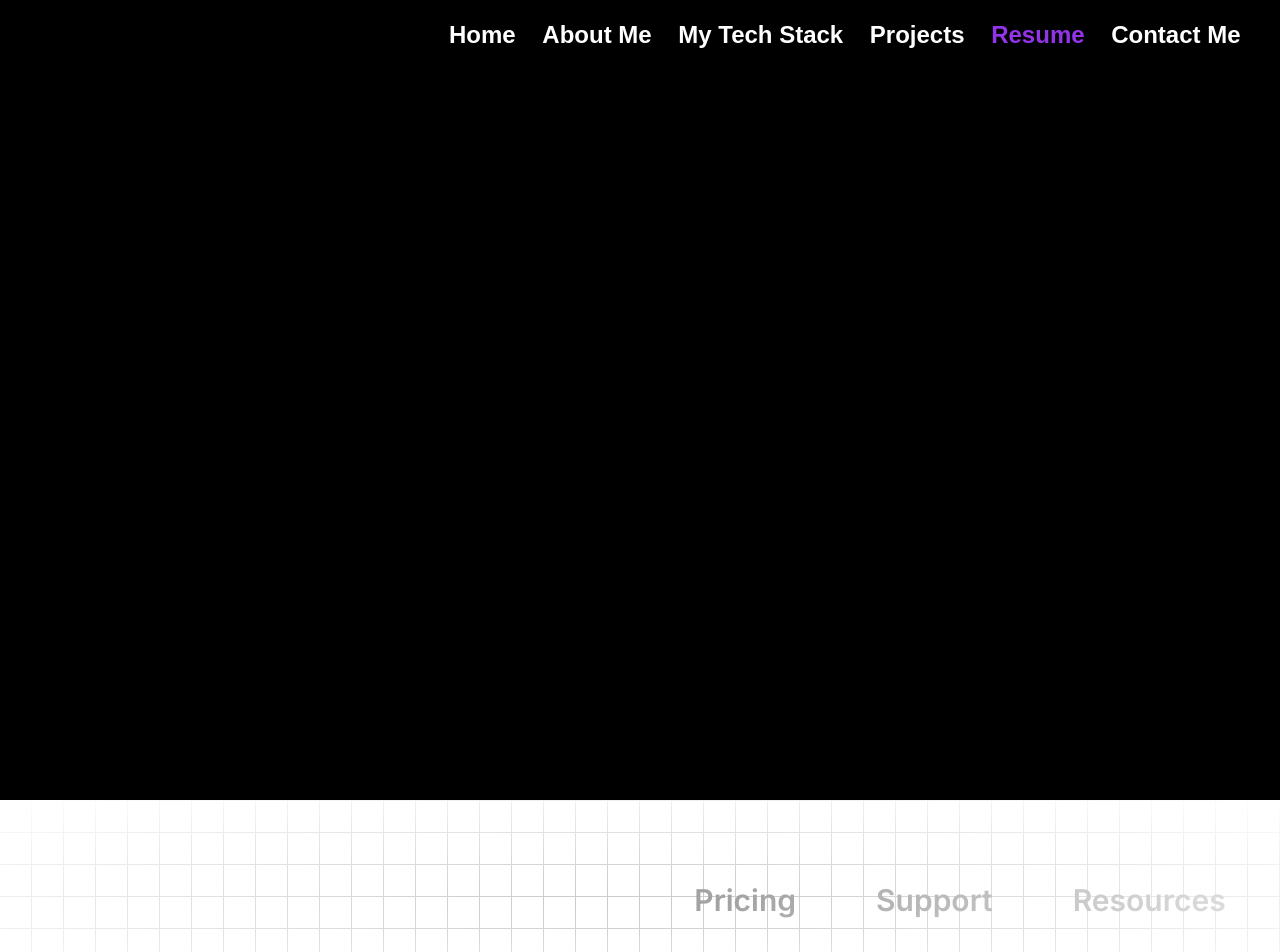
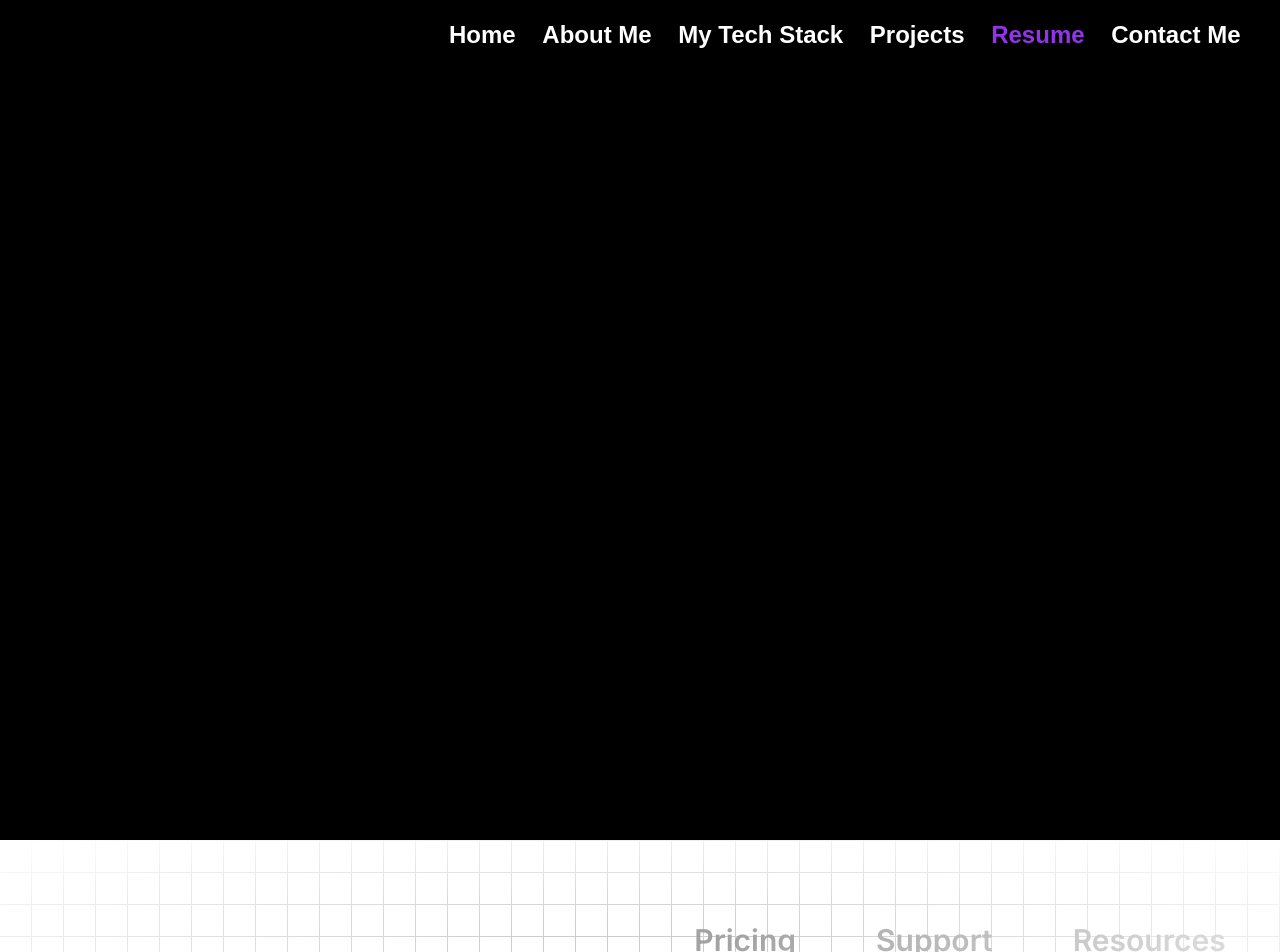
Before and after one commit to Jkhall81/React-Portfolio, a Next.js app: page /resume in a window 1280 px wide. Shown: the top 952 px of the page. Built offline with nearby package versions, Linux system fonts and the light colour scheme; a web font is replaced by a local one.

Commit message:
resume update.

```diff
--- a/app/layout.tsx
+++ b/app/layout.tsx
@@ -23,6 +23,7 @@ export default function RootLayout({
         <NavBar />
         <MobileNav />
         {children}
+        <div className="h-[40px] w-full bg-black" />
         <Footer />
       </body>
     </html>
--- a/components/UseClient/ResumeUseClient.tsx
+++ b/components/UseClient/ResumeUseClient.tsx
@@ -3,7 +3,7 @@
 import { useIntroStore, useNavStore, useFooterStore } from "@/store/store";
 import { useEffect } from "react";
 
-const pdfSrc = "/Jason-Hall-Resume-May-2024.pdf";
+const pdfSrc = "/Jason-Hall-Resume-June-2024.pdf";
 
 export const ResumeUseClient = () => {
   const setNavVisibleTrue = useNavStore((state) => state.setNavVisibleTrue);
```
Also changed, not shown: 2 other files (tests, documents, lock files or other folders).
